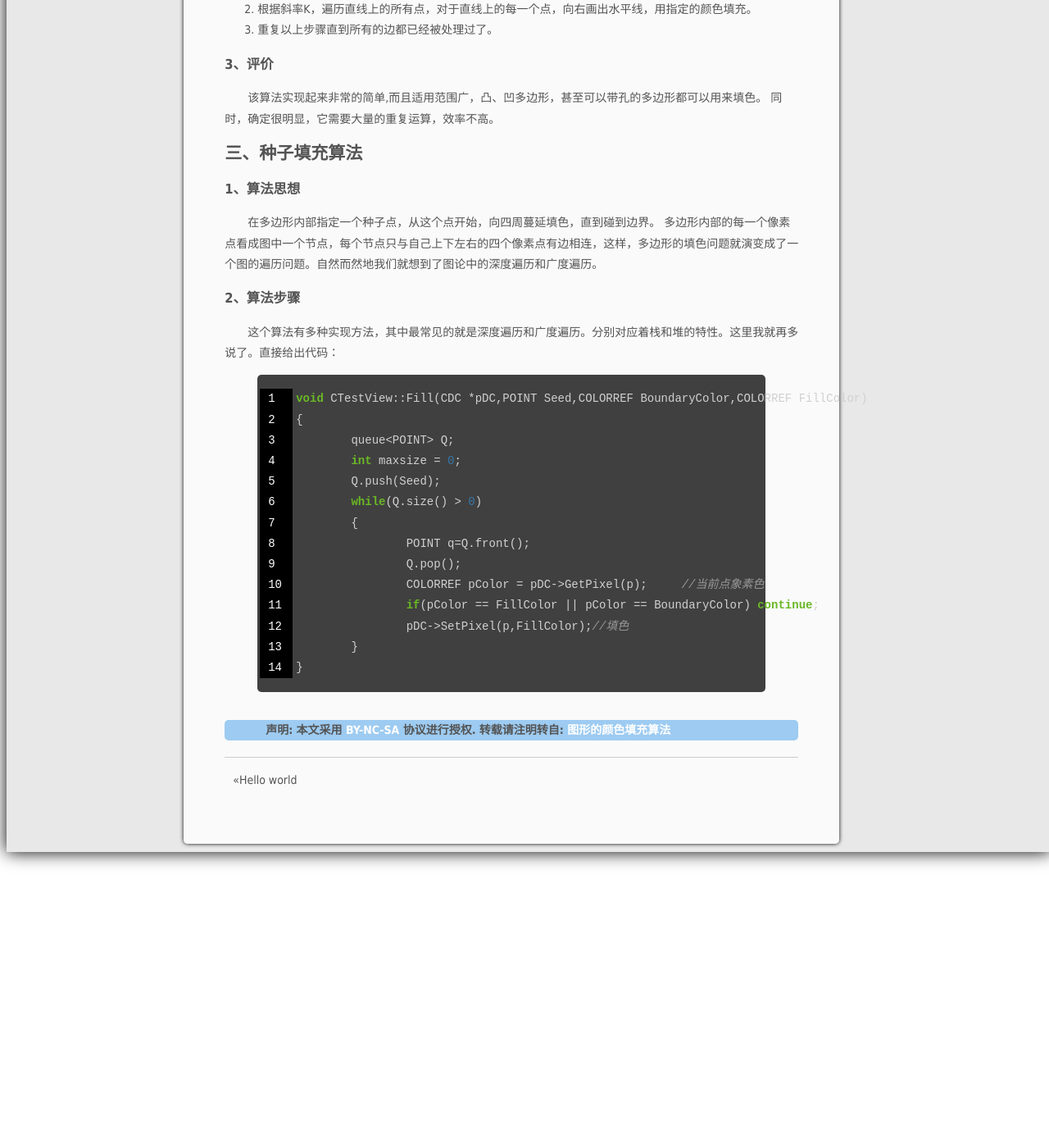
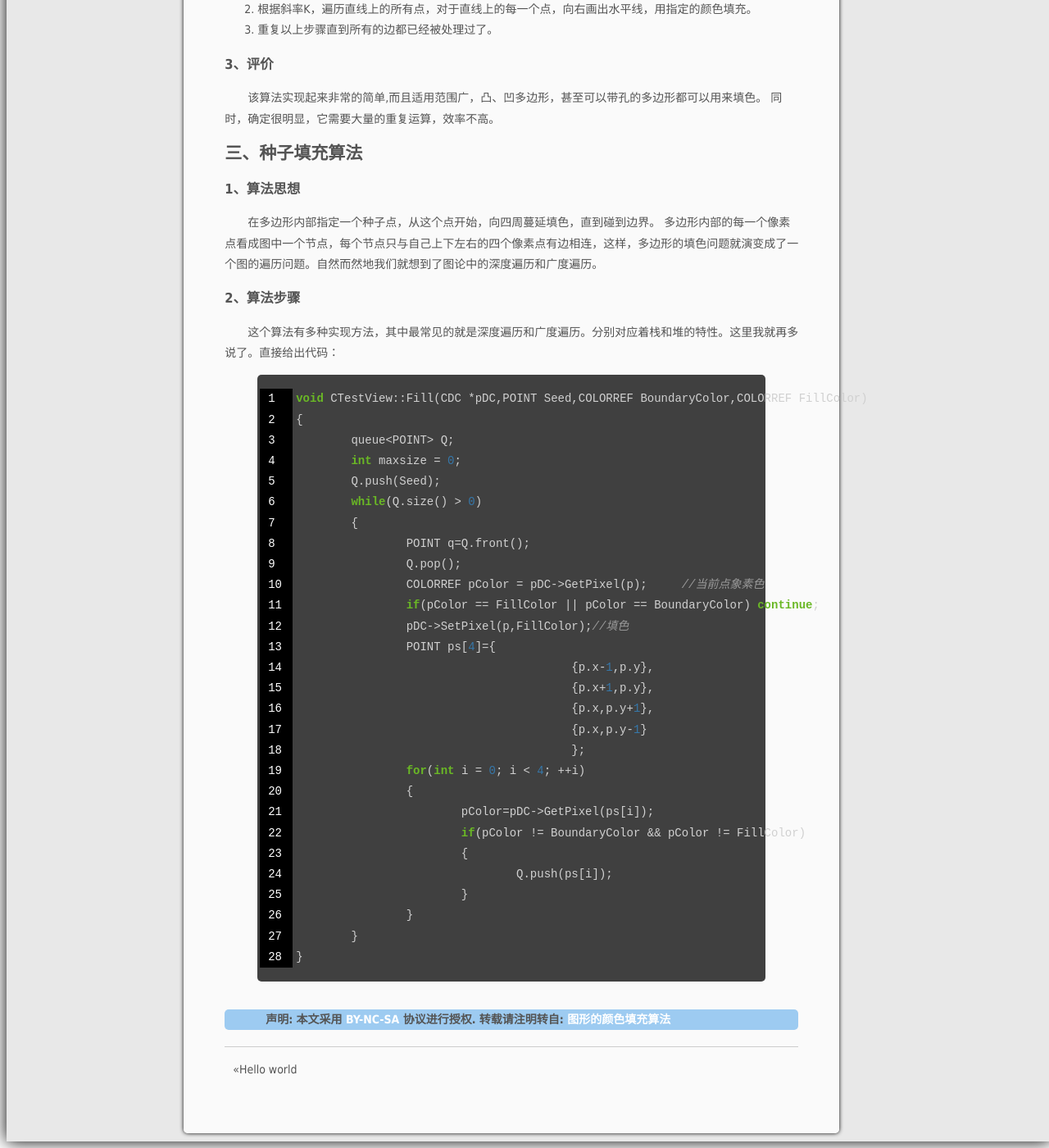
Before and after one commit to flyaway1217/flyaway1217.github.com, a Jekyll site: the page built from _posts/2012-12-17-color-filled.md, in a window 1280 px wide and 1400 px high, scrolled down 1059 px. Shown: the whole window at 82% size. Built offline with Jekyll 4.4.1, drawn with Linux system fonts in a browser that asks for light colours; Markdown is read by kramdown in place of the engine named in the settings.

Commit message:
Update a post

```diff
--- a/_posts/2012-12-17-color-filled.md
+++ b/_posts/2012-12-17-color-filled.md
@@ -60,6 +60,20 @@ void CTestView::Fill(CDC *pDC,POINT Seed,COLORREF BoundaryColor,COLORREF FillCol
 		COLORREF pColor = pDC->GetPixel(p);	//当前点象素色
 		if(pColor == FillColor || pColor == BoundaryColor) continue;
 		pDC->SetPixel(p,FillColor);//填色
+		POINT ps[4]={
+					{p.x-1,p.y},
+					{p.x+1,p.y},
+					{p.x,p.y+1},
+					{p.x,p.y-1}
+					};
+		for(int i = 0; i < 4; ++i)
+		{
+			pColor=pDC->GetPixel(ps[i]);
+			if(pColor != BoundaryColor && pColor != FillColor)
+			{
+				Q.push(ps[i]);
+			}
+		}
 	}
 }
 {% endhighlight %}
```
